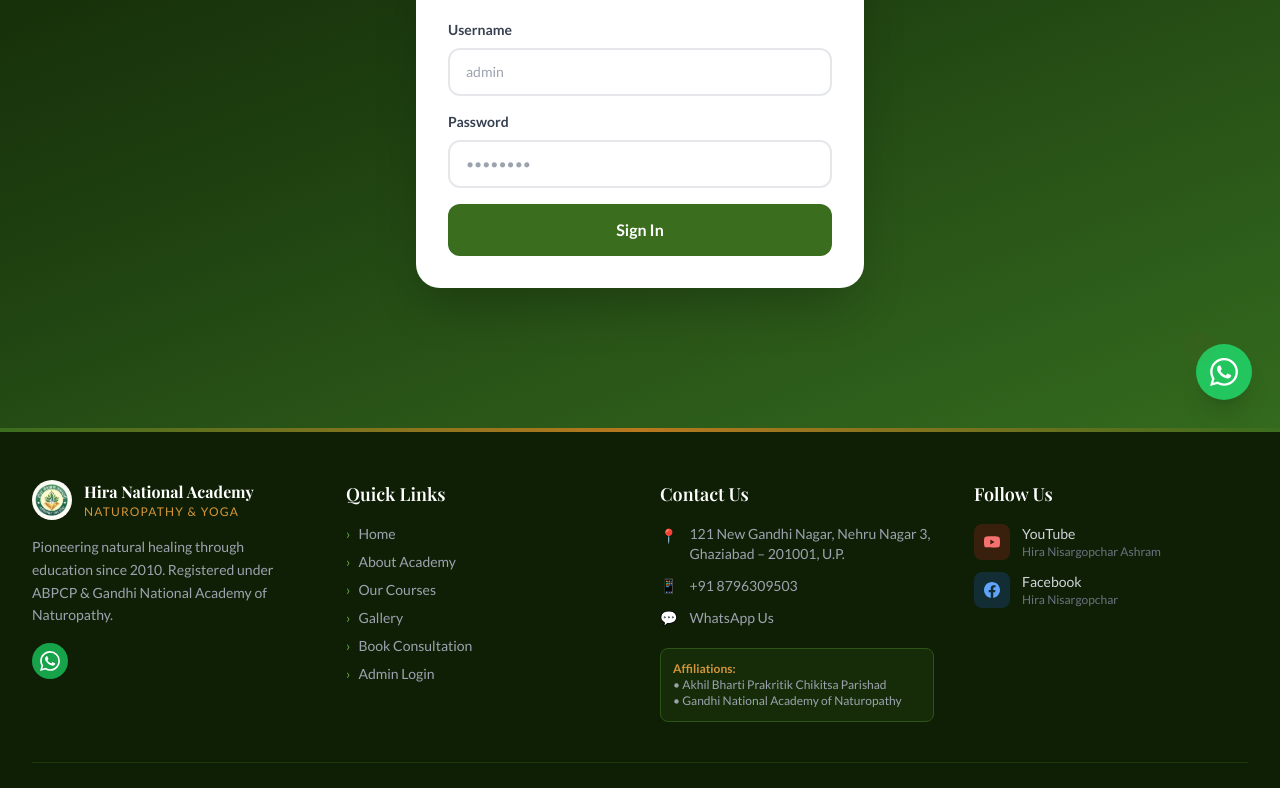
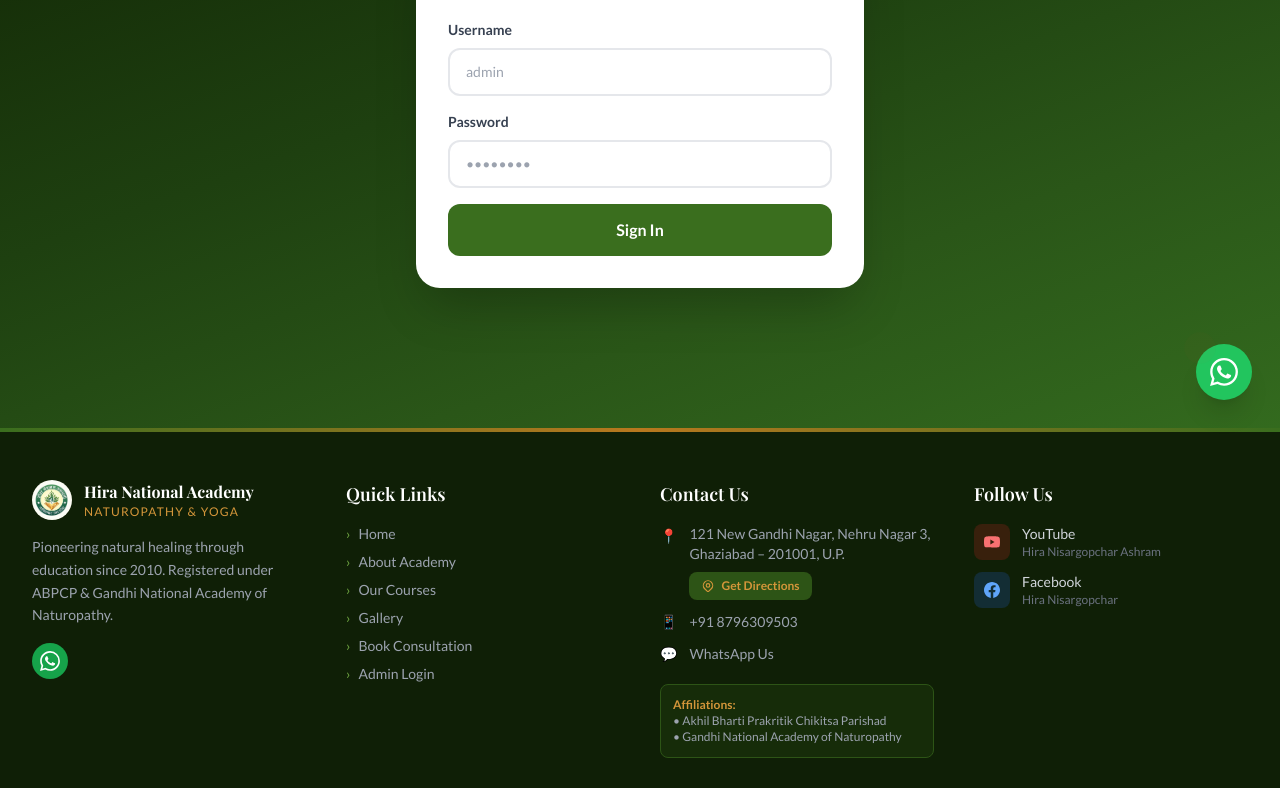
Before and after one commit to hiraashram/HNA_website, a Next.js app in the folder frontend/: page /admin in a window 1280 px wide. Shown: the part 372-1160 px from the top of the page. Built offline with nearby package versions, Linux system fonts and the light colour scheme; a web font is replaced by a local one.

Commit message:
Get Directions botten added

```diff
--- a/frontend/components/Footer.tsx
+++ b/frontend/components/Footer.tsx
@@ -61,7 +61,21 @@ export default function Footer() {
             <ul className="space-y-3 text-sm text-gray-400">
               <li className="flex gap-3">
                 <span className="text-amber-400 mt-0.5">📍</span>
-                <span>121 New Gandhi Nagar, Nehru Nagar 3,<br />Ghaziabad – 201001, U.P.</span>
+                <div>
+                  <span>121 New Gandhi Nagar, Nehru Nagar 3,<br />Ghaziabad – 201001, U.P.</span>
+                  <a
+                    href="https://maps.app.goo.gl/AF1WNpDr3A9hn8yR6"
+                    target="_blank"
+                    rel="noopener noreferrer"
+                    className="mt-2 flex items-center gap-1.5 px-3 py-1.5 bg-forest-700 hover:bg-forest-600 text-amber-400 hover:text-amber-300 rounded-lg text-xs font-semibold transition-colors w-fit"
+                  >
+                    <svg className="w-3.5 h-3.5" fill="none" stroke="currentColor" strokeWidth="2" viewBox="0 0 24 24">
+                      <path d="M17.657 16.657L13.414 20.9a1.998 1.998 0 01-2.827 0l-4.244-4.243a8 8 0 1111.314 0z"/>
+                      <circle cx="12" cy="11" r="3"/>
+                    </svg>
+                    Get Directions
+                  </a>
+                </div>
               </li>
               <li className="flex gap-3">
                 <span className="text-amber-400">📱</span>
```
